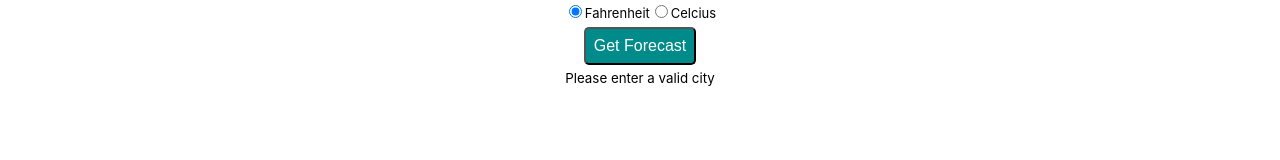
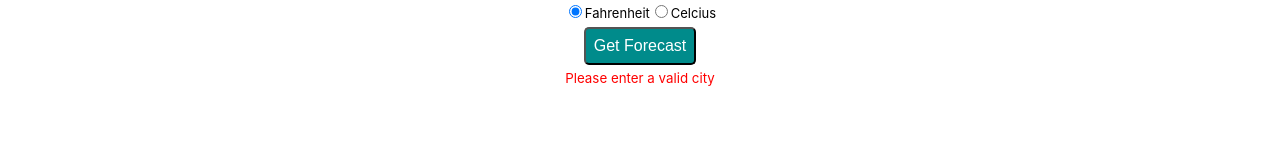
Before and after one commit to hoejatz/weather-app, a React (Create React App) app: page / in a window 1280 px wide. Both pictures are taken after typing "Sample" into the empty fields and a click on the button "Get Forecast". Shown: the part 480-640 px from the top of the page. Built offline with nearby package versions, Linux system fonts and the light colour scheme; no server answers.

Commit message:
added express, react-router, created NavBar component

```diff
--- a/src/components/Conditions/Conditions.js
+++ b/src/components/Conditions/Conditions.js
@@ -4,7 +4,7 @@ import React from 'react';
 export default function Conditions(props) {
     return (
         <div className={classes.Wrapper}>
-            {props.error && <small>Please enter a valid city</small>}
+            {props.error && <small className={classes.Small}>Please enter a valid city</small>}
             {props.loading && <div>Loading...</div>}
             {props.responseObject.cod === 200 ?
                 <div>
--- a/src/components/Conditions/Conditions.module.css
+++ b/src/components/Conditions/Conditions.module.css
@@ -3,3 +3,7 @@
     display: flex;
     flex-direction: column;
  }
+
+ .Small {
+    color: red;
+}
--- a/src/components/Forecast/Forecast.js
+++ b/src/components/Forecast/Forecast.js
@@ -26,7 +26,7 @@ export default function Forecast(props) {
         fetch(`https://community-open-weather-map.p.rapidapi.com/weather?q=${uriEncodedCity}&units=${unit}`, {
             "method": "GET",
             "headers": {
-                "x-rapidapi-key": "5f419a5da2msha271fbdf14631e6p1244f8jsn7e7b2101ec38",
+                "x-rapidapi-key": process.env.REACT_APP_API_KEY,
                 "x-rapidapi-host": "community-open-weather-map.p.rapidapi.com"
             }
         })
```
Also changed, not shown: package.json (+7 -1 lines), src/components/NavBar/NavBar.js (added), 2 other files (tests, documents, lock files or other folders).
